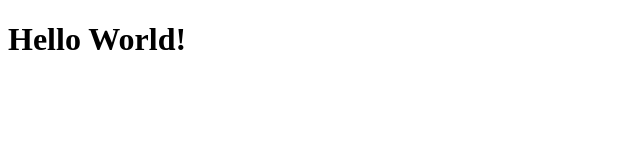
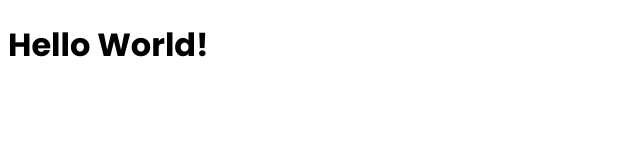
Before and after one commit to blockwitcher/blockwitcher.github.io, a plain HTML site: page index.html in a window 1280 px wide. Shown: the whole page, without its empty margins (0-640 px from the left). Drawn offline with Linux system fonts and the light colour scheme; a web font is replaced by a local one.

Commit message:
style: change font using poppins

```diff
--- a/index.html
+++ b/index.html
@@ -2,14 +2,15 @@
 <html>
 
 <head>
+    <link rel="preconnect" href="https://fonts.googleapis.com">
+    <link rel="preconnect" href="https://fonts.gstatic.com" crossorigin>
+    <link
+        href="https://fonts.googleapis.com/css2?family=Poppins:ital,wght@0,100;0,200;0,300;0,400;0,500;0,600;0,700;0,800;0,900;1,100;1,200;1,300;1,400;1,500;1,600;1,700;1,800;1,900&display=swap"
+        rel="stylesheet">
+
     <style>
-        @font-face {
-            font-family: sansanFont;
-            src: url(sansation_light.woff);
-        }
-
         * {
-            font-family: sansanFont;
+            font-family: "Poppins", sans-serif;
         }
     </style>
 </head>
```
